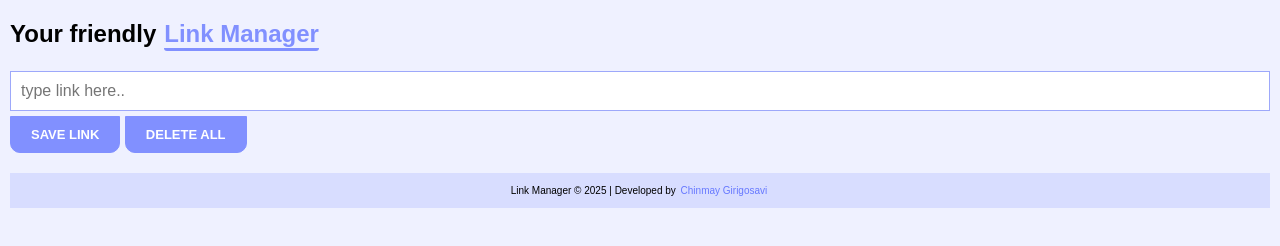
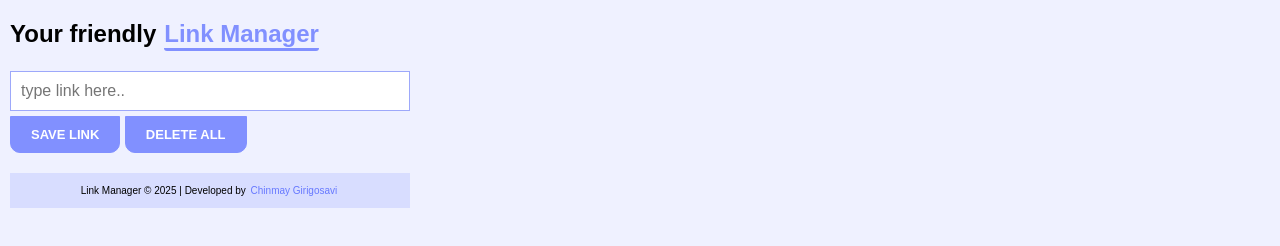
Before and after one commit to ChinmayGirigosavi/Link-Manager-Chrome-Extension, a browser extension: page index.html in a window 1280 px wide. Drawn offline with Linux system fonts and the light colour scheme.

Commit message:
Set max-width for the main container to 400px

```diff
--- a/style.css
+++ b/style.css
@@ -3,6 +3,7 @@ body {
     padding: 10px;
     font-family: Arial, Helvetica, sans-serif;
     min-width: 400px;
+    max-width: 400px;
     background: #eff1ff;
 }
 
```
